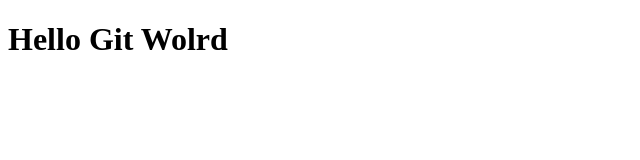
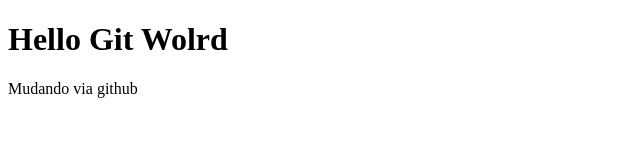
Before and after one commit to Tayvics/git-with-code, a plain HTML site: page index.html in a window 1280 px wide. Shown: the whole page, without its empty margins (0-640 px from the left). Drawn offline with Linux system fonts and the light colour scheme.

Commit message:
Update index.html

```diff
--- a/index.html
+++ b/index.html
@@ -8,5 +8,6 @@
 </head>
 <body>
     <h1> Hello Git Wolrd</h1>
+    <p> Mudando via github </p>
 </body>
 </html>
```
